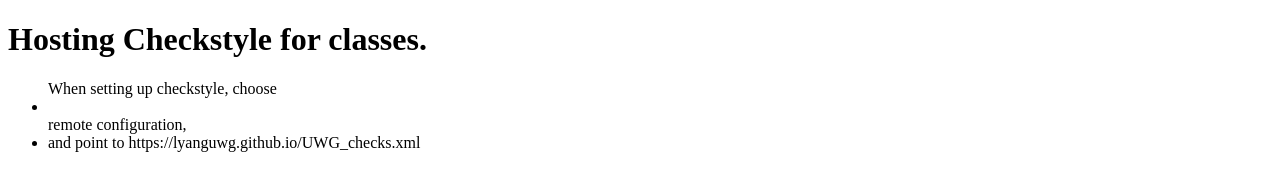
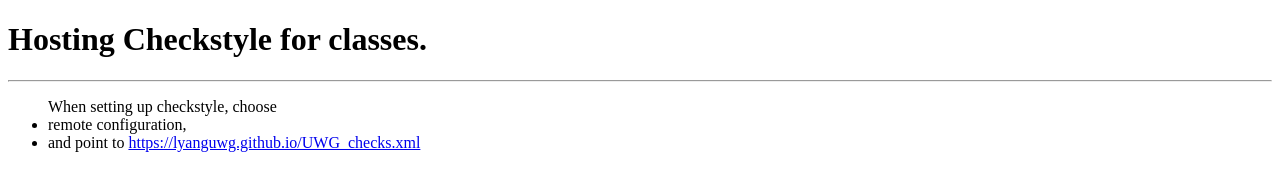
Before and after one commit to lyanguwg/lyanguwg.github.io, a plain HTML site: page index.html in a window 1280 px wide. Drawn offline with Linux system fonts and the light colour scheme.

Commit message:
Update index.html

```diff
--- a/index.html
+++ b/index.html
@@ -12,9 +12,10 @@
 </head>
 <body>
 <h1 class="p1">Hosting Checkstyle for classes.</h1>
+<hr>
 <ul>When setting up checkstyle, choose
-  <li></li>remote configuration, </li>
-  <li>and point to <a>https://lyanguwg.github.io/UWG_checks.xml</a></li>
+  <li>remote configuration, </li>
+  <li>and point to <a href="https://lyanguwg.github.io/UWG_checks.xml">https://lyanguwg.github.io/UWG_checks.xml</a></li>
 </ul>
 </body>
 </html>
```
